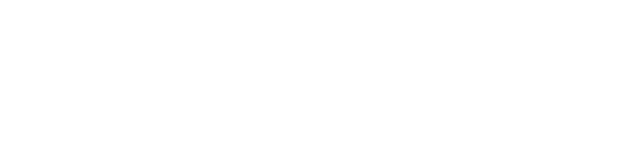
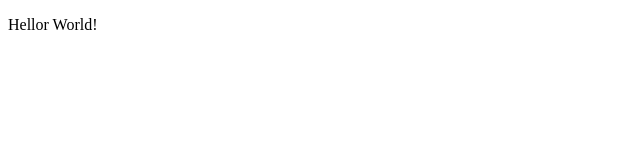
Before and after one commit to longplayer/ghp-dep, a plain HTML site: page index.html in a window 1280 px wide. Shown: the whole page, without its empty margins (0-640 px from the left). Drawn offline with Linux system fonts and the light colour scheme.

Commit message:
Added message to the page

```diff
--- a/index.html
+++ b/index.html
@@ -6,5 +6,7 @@
     <meta name="viewport" content="width=device-width, initial-scale=1.0" />
     <title>Github Page deploy test</title>
   </head>
-  <body></body>
+  <body>
+    <p>Hellor World!</p>
+  </body>
 </html>
```
